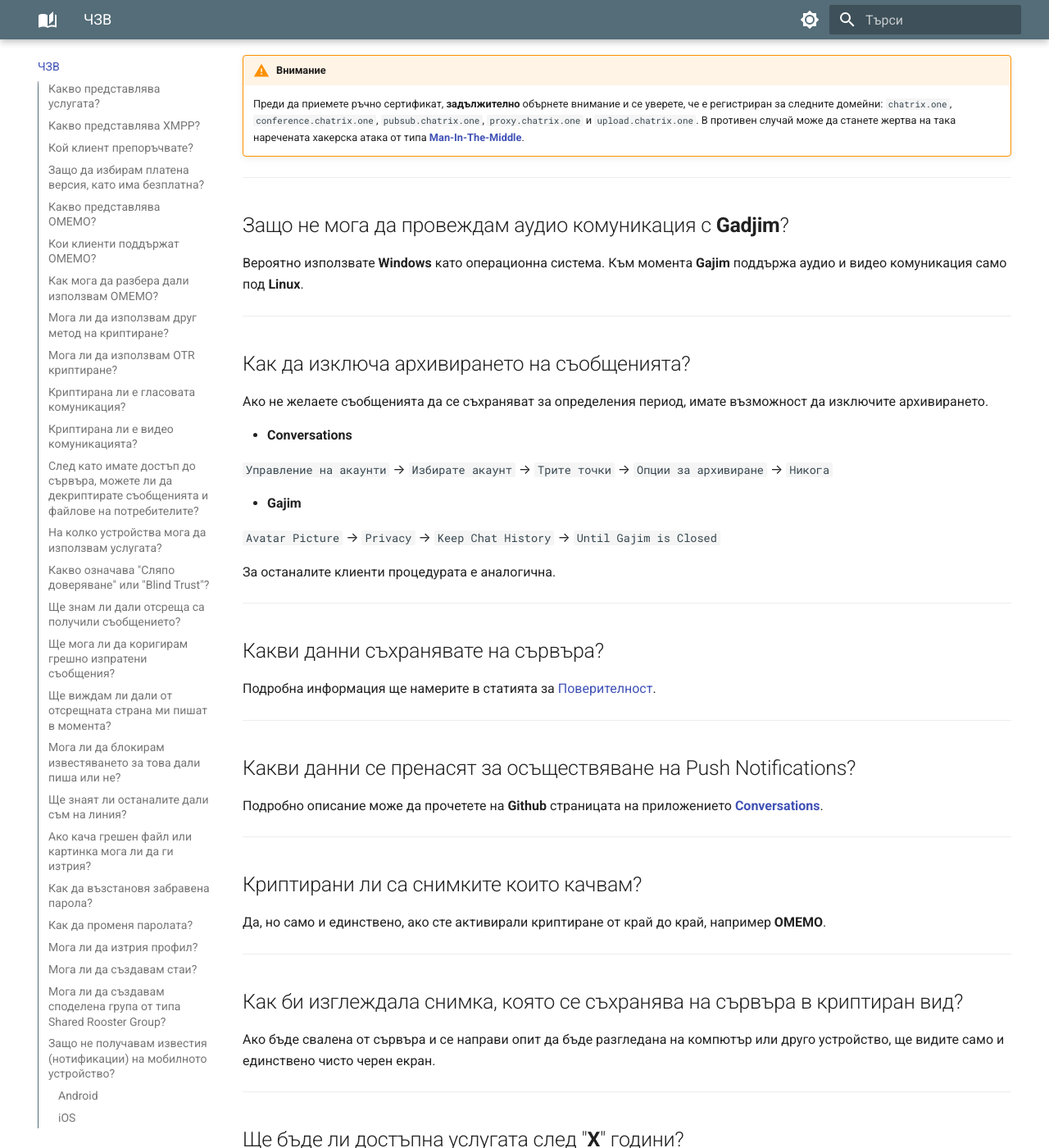
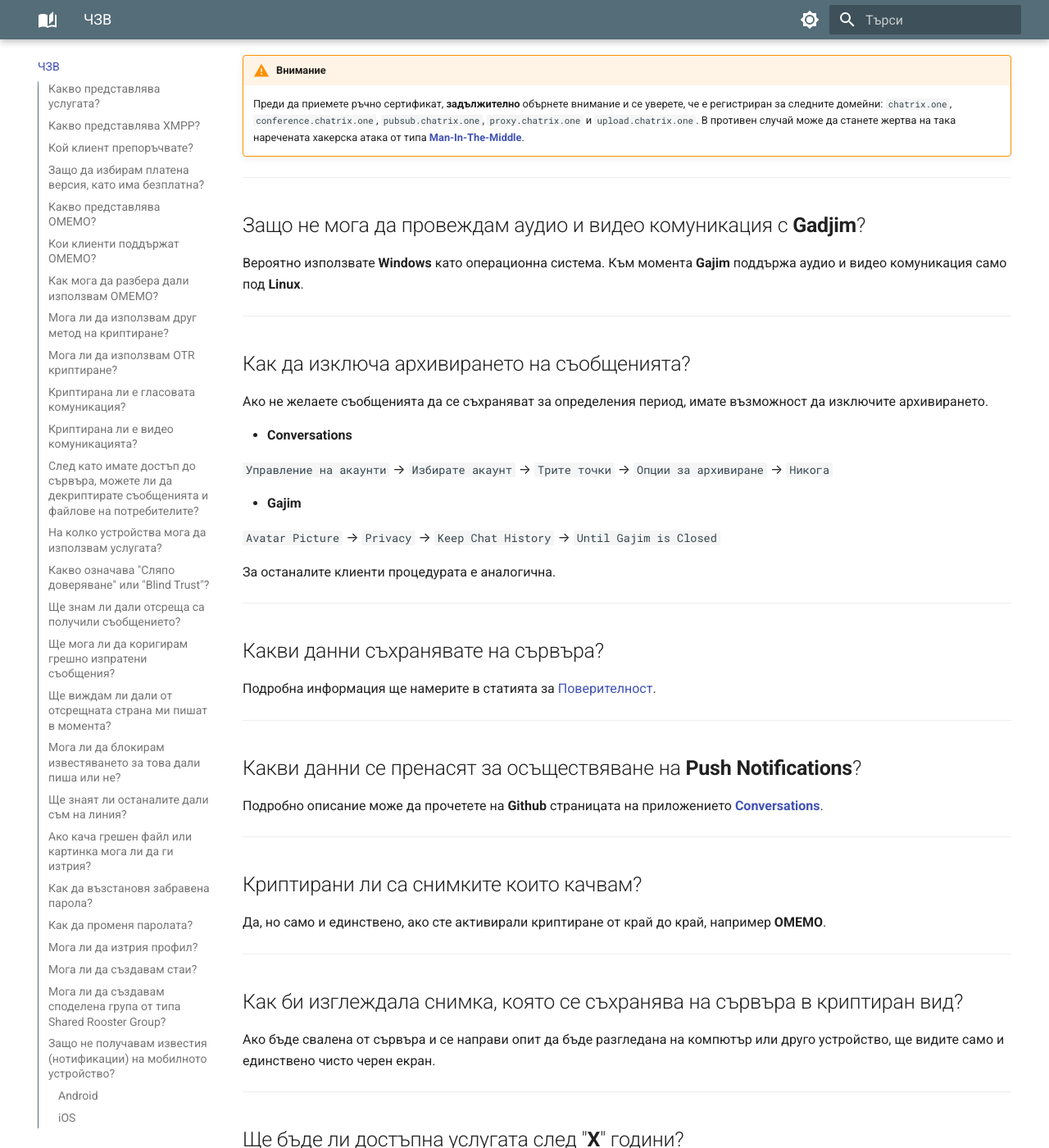
Before and after one commit to MrEddX/docs.chatrix.one, an MkDocs documentation site: the page built from docs/често-задавани-въпроси.md, in a window 1280 px wide and 1400 px high, scrolled down 7572 px. Shown: the whole window at 82% size. Built offline with MkDocs 1.6.1 and Material for MkDocs 9.7.7, drawn with Linux system fonts in a browser that asks for light colours.

```diff
--- a/docs/често-задавани-въпроси.md
+++ b/docs/често-задавани-въпроси.md
@@ -239,7 +239,7 @@
 
 * * *
 
-## Защо не мога да провеждам аудио комуникация с **Gadjim**?
+## Защо не мога да провеждам аудио и видео комуникация с **Gadjim**?
 
 Вероятно използвате **Windows** като операционна система. Към момента **Gajim** поддържа аудио и видео комуникация само под **Linux**.
 
@@ -267,7 +267,7 @@
 
 * * *
 
-## Какви данни се пренасят за осъществяване на Push Notifications?
+## Какви данни се пренасят за осъществяване на **Push Notifications**?
 
 Подробно описание може да прочетете на **Github** страницата на приложението [**Conversations**](https://github.com/iNPUTmice/p2/blob/master/README.md#conversations-push-proxy).
 
@@ -351,7 +351,7 @@
 
 ## Защо се казва **Chatrix.One**?
 
-Защото е преди всичко **Chat**. Първоначалният замисъл беше да се използва само сред роднини **R**elatives, хостваше се на **I**ntel NUC  и е базирана на **X**MPP. Окончанието  **One** - защото е единственият метод за такъв тип комуникация, от който се нуждая към момента. И не на последно място, защото домейнът беше свободен.
+Защото е преди всичко **Chat**. Първоначалният замисъл беше да се използва само сред роднини **R**elatives, хостваше се на **I**ntel NUC  и е базирана на {++**X**++}MPP. Окончанието  **One** - защото е единственият метод за такъв тип комуникация, от който се нуждая към момента. И не на последно място, защото домейнът беше свободен.
 
 * * *
 
--- a/mkdocs.yml
+++ b/mkdocs.yml
@@ -58,15 +58,18 @@ extra_css:
 markdown_extensions:
   - admonition
   - footnotes
+  - def_list
+  - attr_list
+  - md_in_html
   - pymdownx.inlinehilite
   - pymdownx.snippets
-  - def_list
+  - pymdownx.critic
+  - pymdownx.caret
   - pymdownx.keys
+  - pymdownx.mark
+  - pymdownx.tilde
   - pymdownx.details
   - pymdownx.superfences
-  - pymdownx.mark
-  - attr_list
-  - md_in_html
   - pymdownx.highlight:
       anchor_linenums: true
   - pymdownx.tasklist:
```
